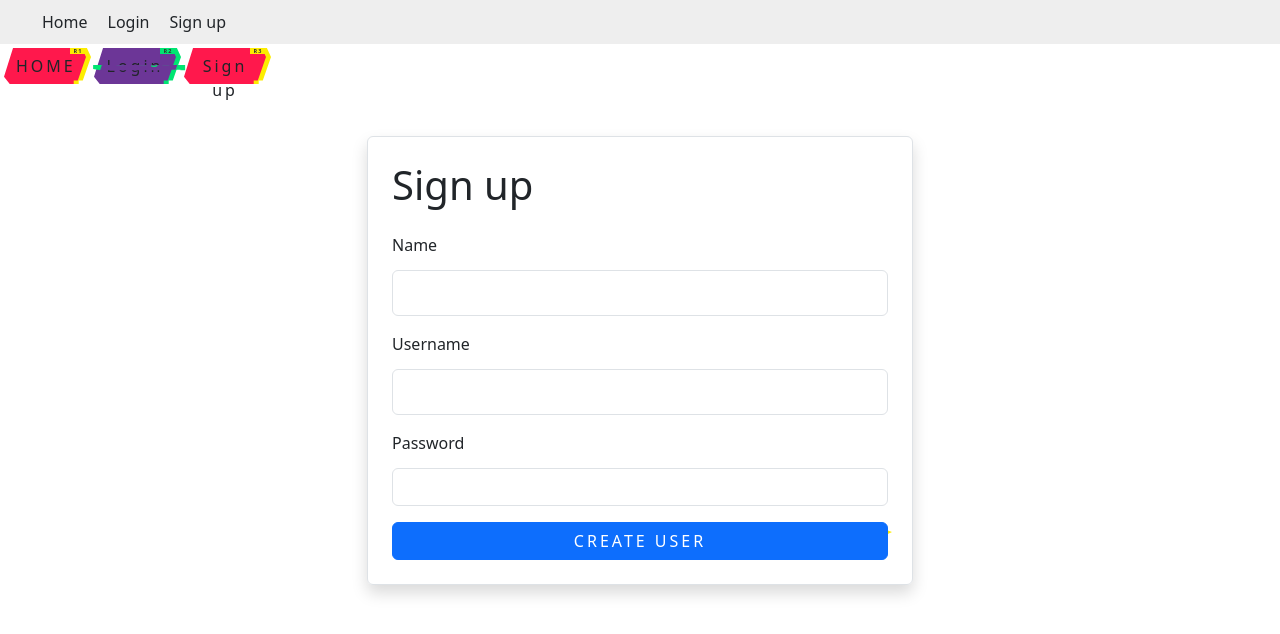
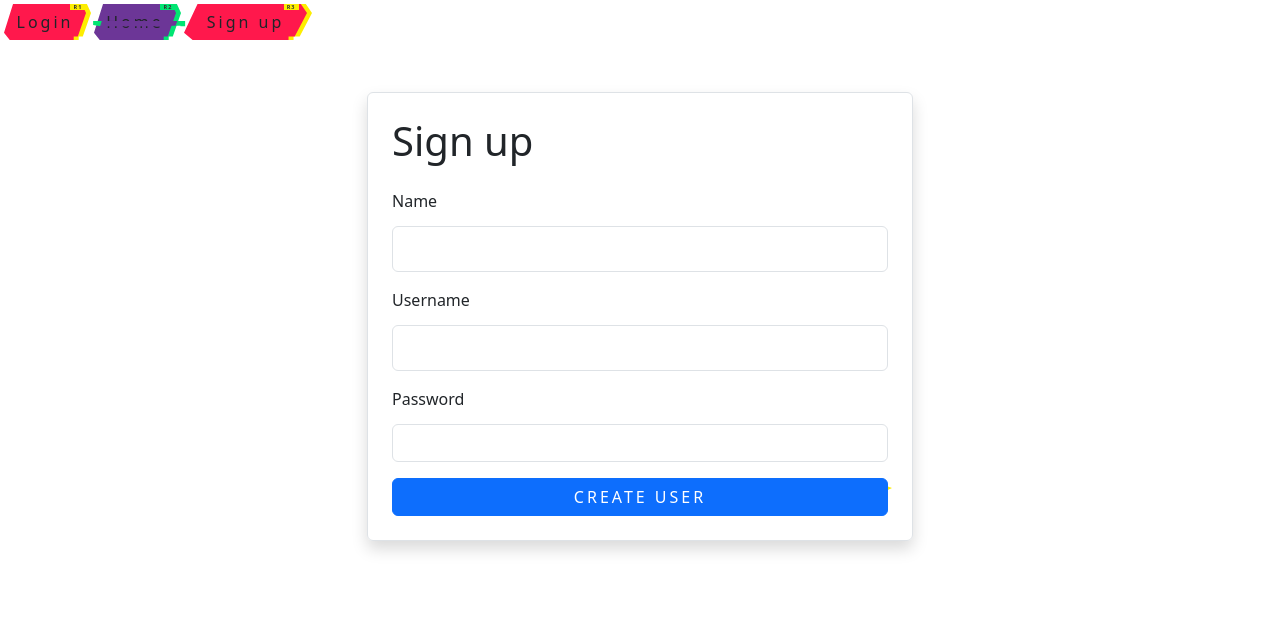
Before and after one commit to Aron-png/Proyecto-Login, a React (Vite) app in the folder frontend/frontend/: page /signup in a window 1280 px wide. Shown: the top 634 px of the page. Built offline with nearby package versions, Linux system fonts and the light colour scheme.

Commit message:
estilos terminados

```diff
--- a/frontend/frontend/src/index.css
+++ b/frontend/frontend/src/index.css
@@ -65,11 +65,3 @@ a {
   color: #a94442;
   padding: 10px;
 }
-/*
-Agegamos
-*/
-.no-underline {
-  color: inherit;
-  text-decoration: none;
-  text-transform: none;
-}
--- a/frontend/frontend/src/layout/DefaultLayout.tsx
+++ b/frontend/frontend/src/layout/DefaultLayout.tsx
@@ -1,72 +1,55 @@
-import { Link } from 'react-router-dom';
-import React from 'react';
-import './Styles/DefaultStyles.css';
+
 /*
 En éste archivo se tendra:
     - el header, encabezado de la página web.
     - el contenido del children.
  */
 
-interface DefaultLayoutProps{
+    import { Link, useNavigate } from 'react-router-dom';
+    import React from 'react';
+    import './Styles/DefaultStyles.css';
+
+    interface DefaultLayoutProps {
         children: React.ReactNode;
     }
 
+    export default function DefaultLayout({ children }: DefaultLayoutProps) {
+        const goto = useNavigate(); // Mover la llamada a useNavigate aquí dentro
 
-export default function DefaultLayout({children} : DefaultLayoutProps){
-    return(
+        return (
             <>
                 <header>
-                <nav>
-                    <ul>
-                        <li>
-                            <Link to="/" className="no-underline">Home</Link>
-                        </li>
-                        <li>
-                            <Link to="/login" className="no-underline">Login</Link>
-                        </li>
-                        <li>
-                            <Link to="/signup" className="no-underline">Sign up</Link>
-                        </li>
-                    </ul>
-                </nav>
-            </header>
-
                 <div className="centradoOne">
-
-      <div className="radio-wrapper">
+    <div className="radio-wrapper" onClick={() => goto("/login")}>
         <input type="radio" id="value-1" name="btn" className="input" />
-        <div className="btn">
-            <Link to="/login" className="no-underline"></Link>
-          <span aria-hidden={false}>Home</span>
-          <span aria-hidden={false} className="btn__glitch">$h0 me</span>
+        <div className="btn letraNormal">
+            <span className="no-underline" aria-hidden={false}>Login</span>
+            <span aria-hidden={false} className="btn__glitch">_L_o_g_i_n_</span>
             <label className="number">R1</label>
-
         </div>
     </div>
 
-      <div className="radio-wrapper">
+    <div className="radio-wrapper" onClick={() => goto("/")}>
         <input type="radio" defaultChecked id="value-2" name="btn" className="input" />
-        <div className="btn">
-        <Link to="/login" className="no-underline">
-          <span aria-hidden={false}>Login</span>
-          <span aria-hidden={false} className="btn__glitch">_L_o_g_i_n_</span>
+        <div className="btn letraNormal">
+            <span aria-hidden={false}>Home</span>
+            <span aria-hidden={false} className="btn__glitch">$h0 me</span>
             <label className="number">R2</label>
-          </Link>
         </div>
     </div>
 
-      <div className="radio-wrapper">
+    <div className="radio-wrapper" onClick={() => goto("/signup")}>
         <input type="radio" id="value-3" name="btn" className="input" />
-        <div className="btn">
-        <Link to="/login" className="no-underline">
+        <div className="btn letraNormal">
             <span aria-hidden={false}>Sign up</span>
             <span aria-hidden={false} className="btn__glitch">sI_Gn #p</span>
             <label className="number">R3</label>
-          </Link>
         </div>
     </div>
+</div>
+                </header>
 
-    </div>
+
 
                 <main>{children}</main>
             </>
--- a/frontend/frontend/src/layout/Styles/DefaultStyles.css
+++ b/frontend/frontend/src/layout/Styles/DefaultStyles.css
@@ -215,3 +215,9 @@
   left: 81%;
   line-height: 6.2px;
 }
+.radio-wrapper:nth-child(3) .btn {
+  width: 125px; /* Ajusta el ancho según sea necesario */
+}
+.letraNormal {
+  text-transform: none; /*Pone la letra normal (no Mayuscula todo) */
+}
```
Lines whose indentation alone changed are shown as unchanged.
